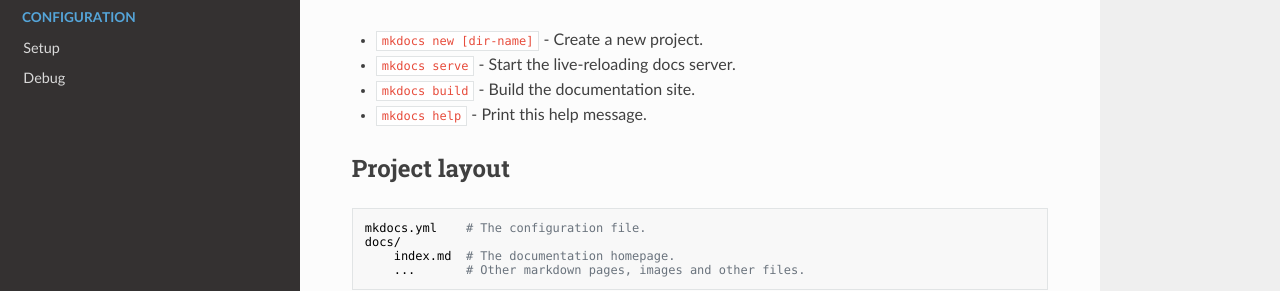
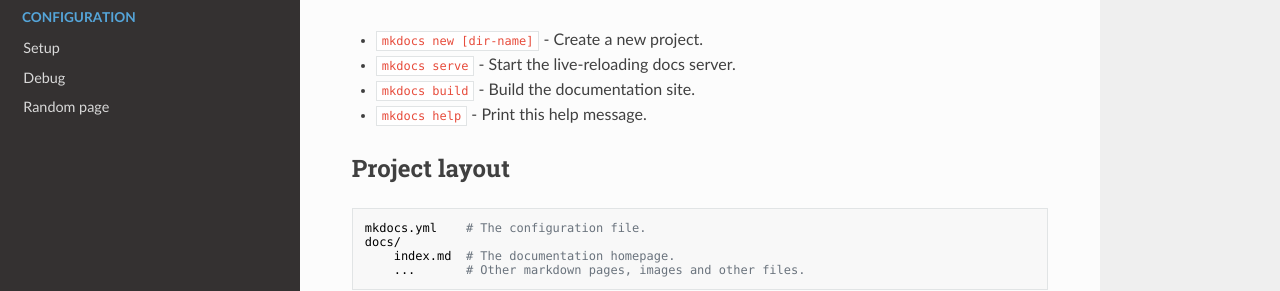
Before and after one commit to vmars2/mkdocs-trial, an MkDocs documentation site: the page built from docs/index.md, in a window 1280 px wide. Shown: the part 236-527 px from the top of the page. Built offline with MkDocs 1.6.1, drawn with Linux system fonts in a browser that asks for light colours; nearby versions of some CDN libraries; old or Windows-style settings are respelled for this version of MkDocs.

Commit message:
Update mkdocs.yml

```diff
--- a/mkdocs.yml
+++ b/mkdocs.yml
@@ -6,3 +6,4 @@
 - ['start.md', 'Get Started']
 - ['config/setup.md', 'Configuration', 'Setup']
 - ['config/debug.md', 'Configuration', 'Debug']
+- ['random.md', 'Random page']
```
